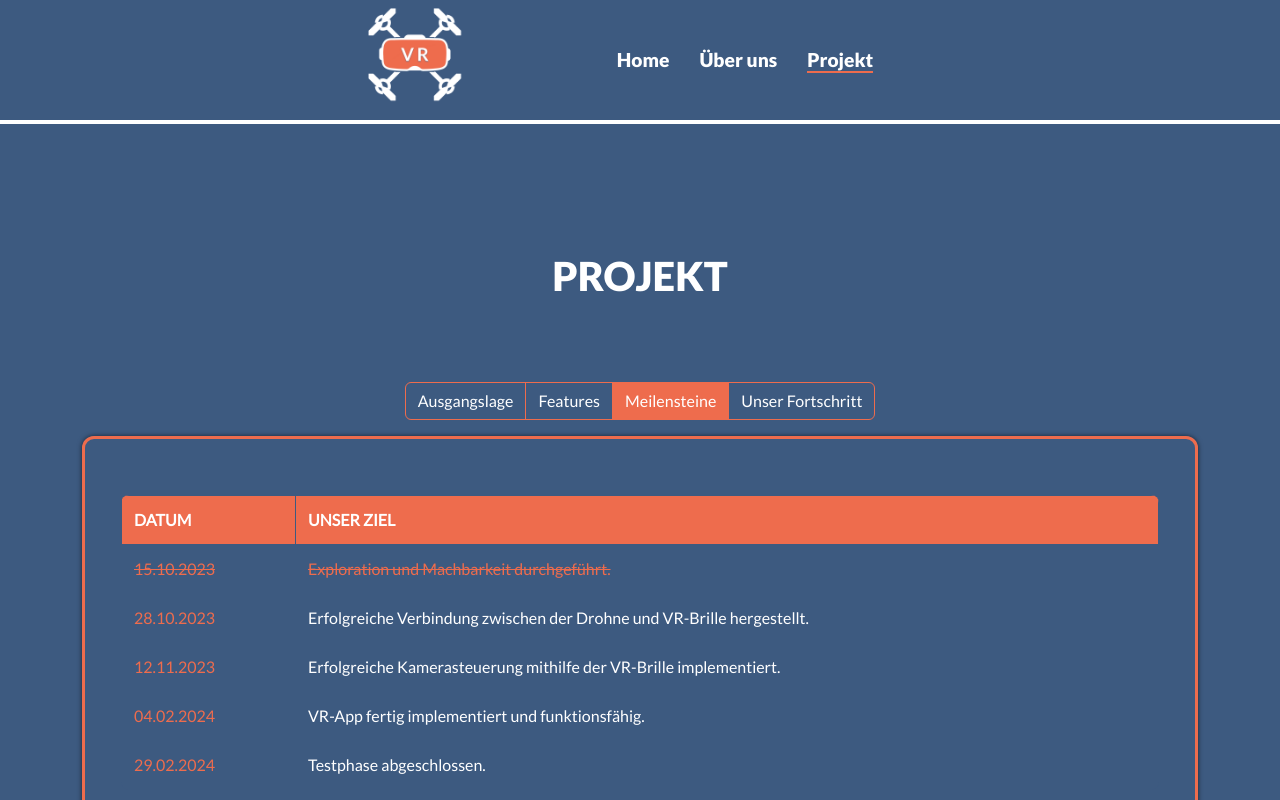
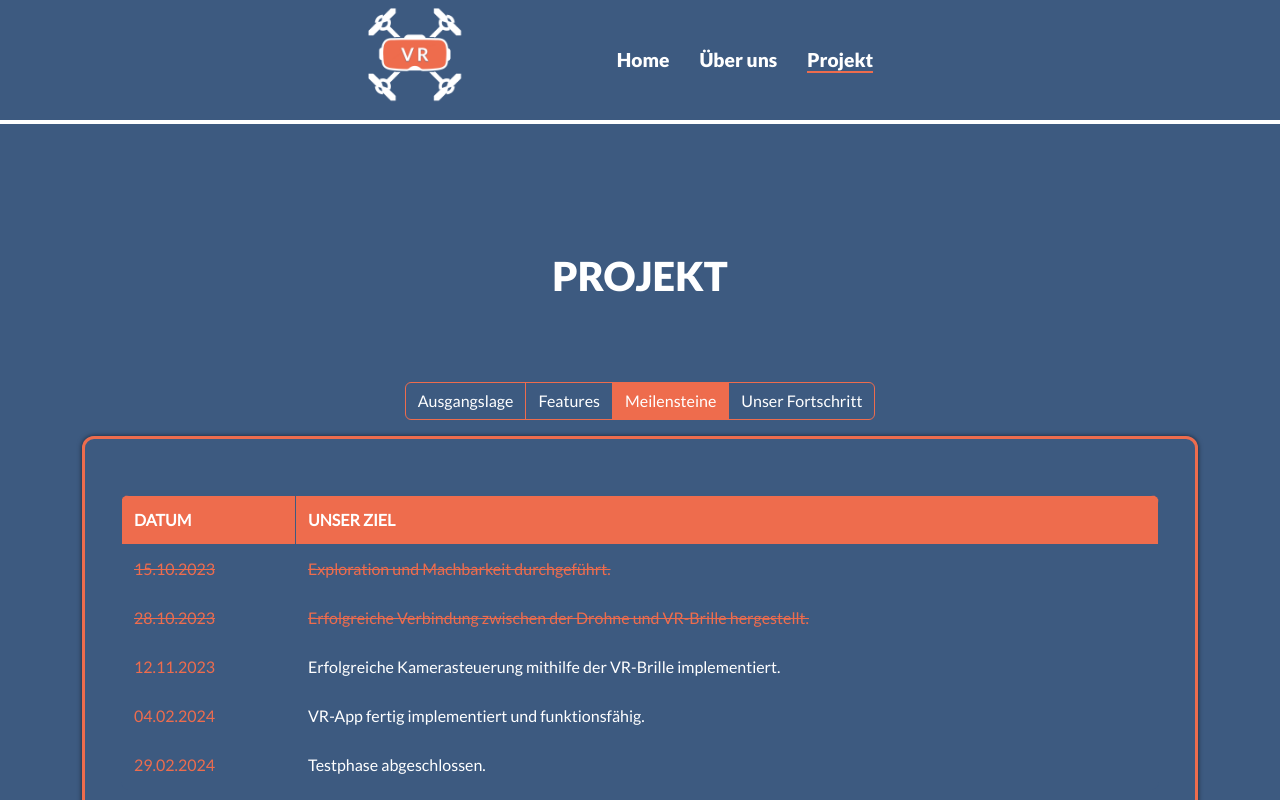
Before and after one commit to MavicVR/mavicvr.github.io, a Vue app: page / in a window 1280 px wide. Both pictures are taken after a click on the button "Meilensteine". Shown: the part 1764-2564 px from the top of the page. Built offline with nearby package versions, Linux system fonts and the light colour scheme.

Commit message:
Refactor milestone component and modal

```diff
--- a/src/components/MilestoneComponent.vue
+++ b/src/components/MilestoneComponent.vue
@@ -5,12 +5,7 @@
         <div class="milestone-box">
           <div class="date">{{ milestone.date }}</div>
           <div class="short-text">{{ milestone.title }}</div>
-          <button
-            class="more-info-button"
-            @click="showPopup(index)"
-          >
-            Mehr erfahren
-          </button>
+          <button class="more-info-button" @click="showPopup(index)">Mehr erfahren</button>
         </div>
       </div>
 
@@ -24,15 +19,18 @@
     </div>
 
     <Modal
-      :show="popupOpen !== null"
-      :title="popupOpen !== null ? milestones[popupOpen].title : ''"
-      :date="popupOpen !== null ? milestones[popupOpen].date : ''"
-      :text="popupOpen !== null ? milestones[popupOpen].shortText : ''"
-      :images="popupOpen !== null ? milestones[popupOpen].images : []"
-      @close="closePopup"
-    />
+    :show="popupOpen !== null"
+    :title="popupOpen !== null ? milestones[popupOpen].title : ''"
+    :date="popupOpen !== null ? milestones[popupOpen].date : ''"
+    :images="popupOpen !== null ? milestones[popupOpen].images : []"
+    :text="popupOpen !== null ? milestones[popupOpen].shortText : ''"
+    @close="closePopup"
+  >
+
+  </Modal>
   </div>
 </template>
+
 <script>
 import Modal from "@/components/ModalComponent.vue";
 
@@ -40,9 +38,14 @@ export default {
   data() {
     return {
       milestones: [
+        {
+          date: "28.11.2023",
+          title: "Grundlegende VR-App implementiert",
+          shortText: "VR-App Mockup fertiggestellt und App zur Verbindung mit der Drohne funktionsfähig.",
+          images: [
 
-
-
+          ],
+        },
       ],
       popupOpen: null,
     };
@@ -86,7 +89,7 @@ export default {
   font-size: 1.2rem;
   font-weight: bold;
   margin-bottom: 10px;
-  color:  var(--color-background); /* Define your color variable here */
+  color: var(--color-background); /* Define your color variable here */
 }
 
 .short-text {
@@ -115,11 +118,18 @@ export default {
   margin: 10px;
   transition: transform 0.2s;
 }
+
 .milestones-scrollable {
   max-height: 400px; /* Set a suitable maximum height */
   overflow-y: auto;
 }
+
 .milestone {
   width: 100%;
 }
+
+.modal-images {
+  max-height: 200px; /* Set a suitable maximum height */
+  overflow-y: auto;
+}
 </style>
--- a/src/views/ProjectView.vue
+++ b/src/views/ProjectView.vue
@@ -60,8 +60,8 @@
                   <td class="goal-description done">Exploration und Machbarkeit durchgeführt.</td>
                 </tr>
                 <tr>
-                  <td class="milestone-date">28.10.2023</td>
-                  <td class="goal-description">Erfolgreiche Verbindung zwischen der Drohne und VR-Brille hergestellt.</td>
+                  <td class="milestone-date done">28.10.2023</td>
+                  <td class="goal-description done">Erfolgreiche Verbindung zwischen der Drohne und VR-Brille hergestellt.</td>
                 </tr>
                 <tr>
                   <td class="milestone-date">12.11.2023</td>
```
